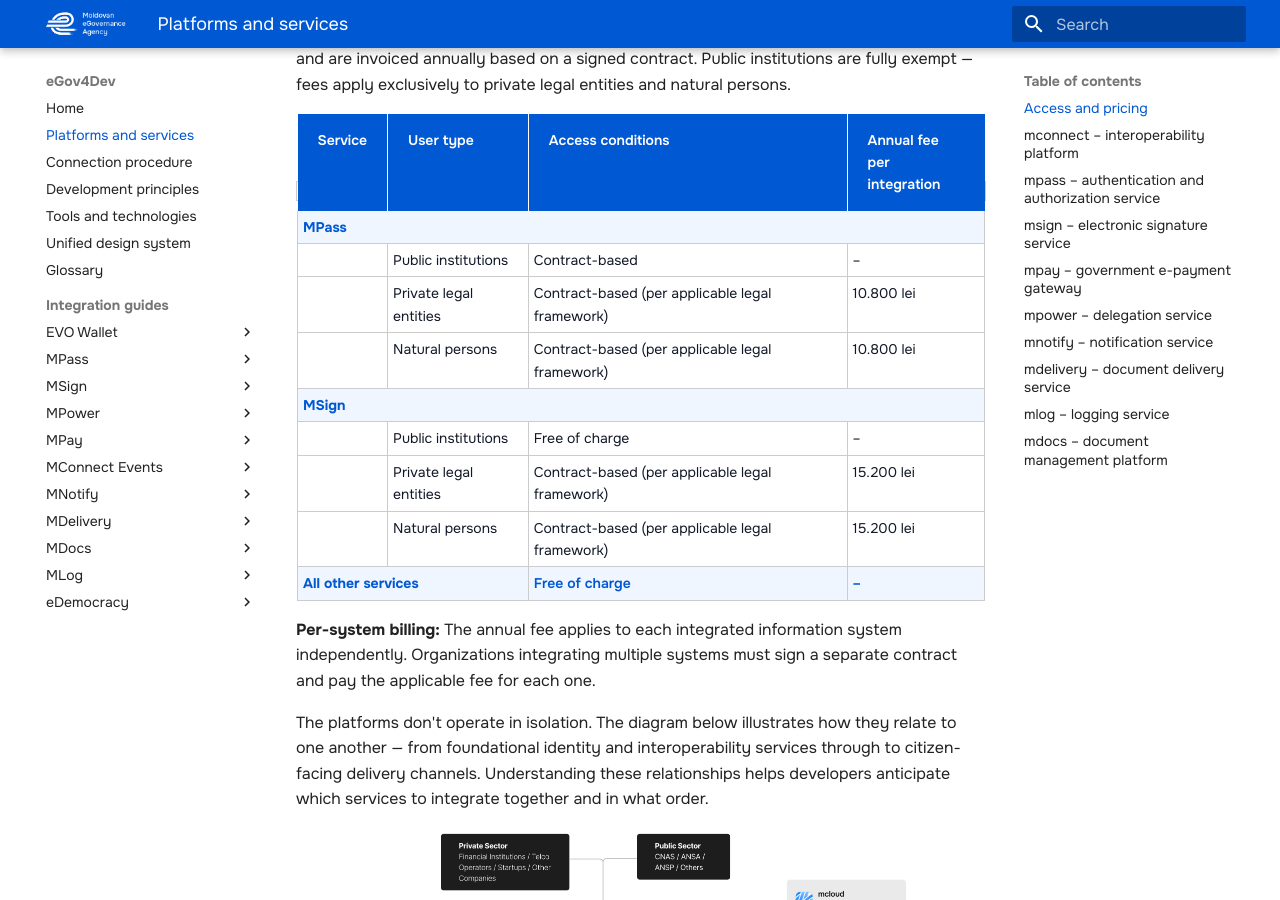
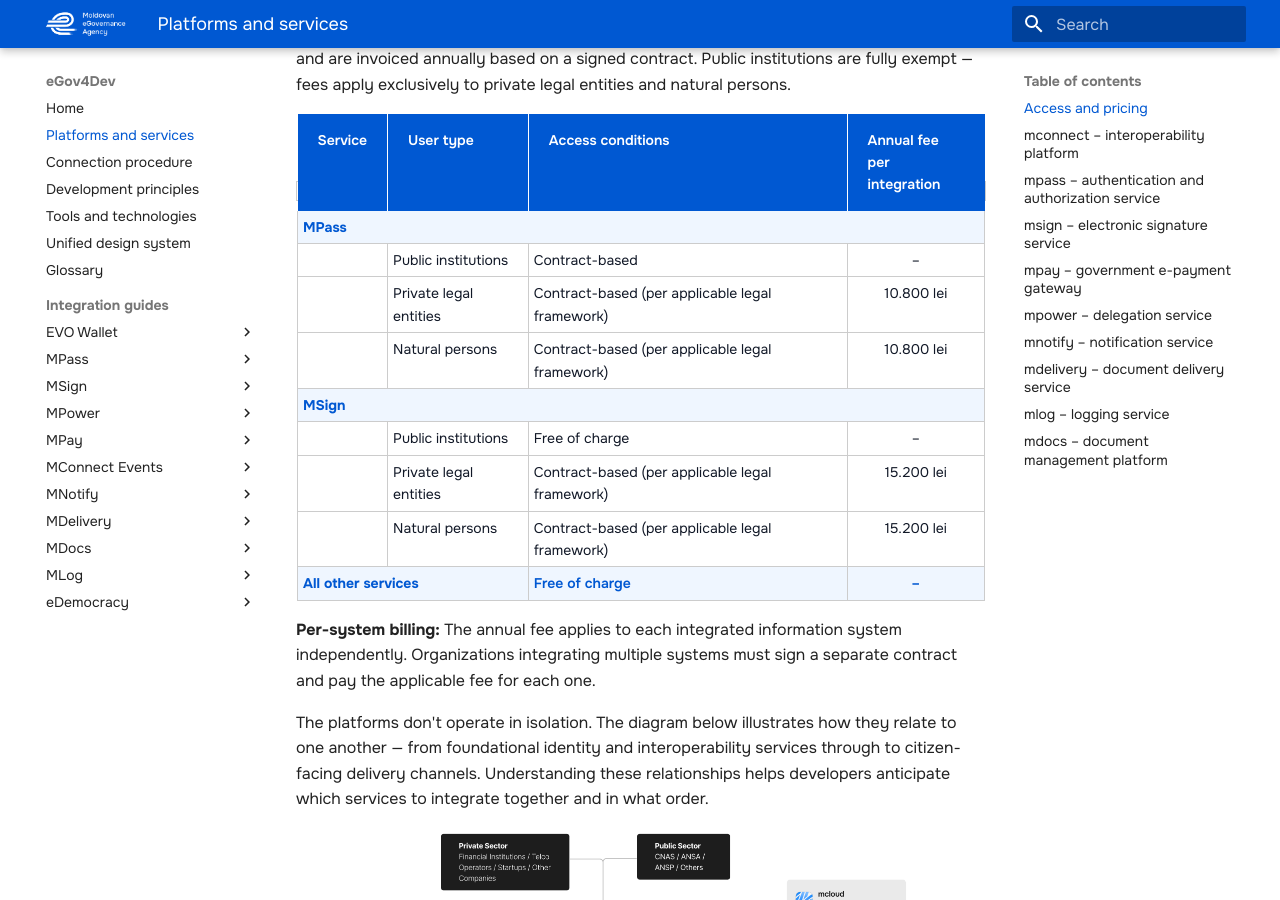
Before and after one commit to egov-moldova/egov4dev, an MkDocs documentation site: the page built from docs/platforms/index.md, in a window 1280 px wide and 900 px high, scrolled down 429 px. Built offline with MkDocs 1.6.1 and Material for MkDocs 9.7.7, drawn with Linux system fonts in a browser that asks for light colours.

Commit message:
Standardize text alignment in pricing table cells in index.md for improved visual consistency

```diff
--- a/docs/platforms/index.md
+++ b/docs/platforms/index.md
@@ -21,19 +21,19 @@
       <td></td>
       <td>Public institutions</td>
       <td>Contract-based</td>
-      <td>–</td>
+      <td style="text-align:center">–</td>
     </tr>
     <tr>
       <td></td>
       <td>Private legal entities</td>
       <td>Contract-based (per applicable legal framework)</td>
-      <td>10.800 lei</td>
+      <td style="text-align:center">10.800 lei</td>
     </tr>
     <tr>
       <td></td>
       <td>Natural persons</td>
       <td>Contract-based (per applicable legal framework)</td>
-      <td>10.800 lei</td>
+      <td style="text-align:center">10.800 lei</td>
     </tr>
     <tr class="product-row">
       <td colspan="4"><strong>MSign</strong></td>
@@ -42,24 +42,24 @@
       <td></td>
       <td>Public institutions</td>
       <td>Free of charge</td>
-      <td>–</td>
+      <td style="text-align:center">–</td>
     </tr>
     <tr>
       <td></td>
       <td>Private legal entities</td>
       <td>Contract-based (per applicable legal framework)</td>
-      <td>15.200 lei</td>
+      <td style="text-align:center">15.200 lei</td>
     </tr>
     <tr>
       <td></td>
       <td>Natural persons</td>
       <td>Contract-based (per applicable legal framework)</td>
-      <td>15.200 lei</td>
+      <td style="text-align:center">15.200 lei</td>
     </tr>
     <tr class="product-row">
       <td colspan="2"><strong>All other services</strong></td>
       <td>Free of charge</td>
-      <td>–</td>
+      <td style="text-align:center">–</td>
     </tr>
   </tbody>
 </table>
```
